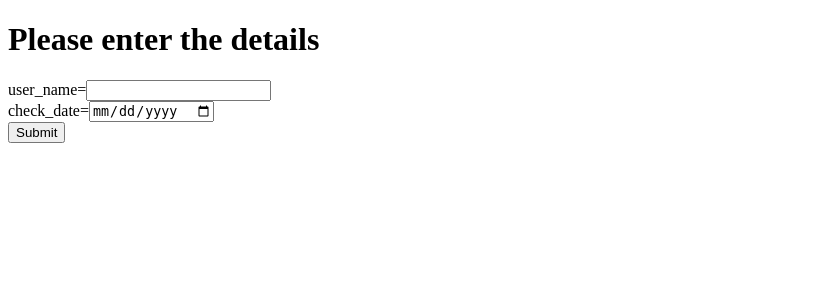
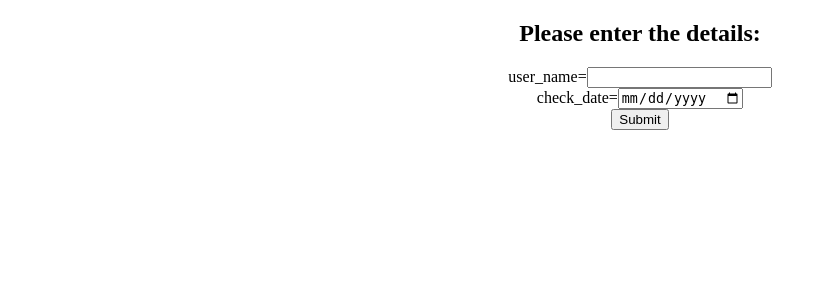
Before and after one commit to Piyushsingh22/fynd-project, a Flask app: page /day in a window 1280 px wide. Shown: the top 300 px of the page, without its empty margins (0-827 px from the left). Run offline with Flask 2, Linux system fonts and the light colour scheme.

Commit message:
updated day.html, home.html

```diff
--- a/templates/day.html
+++ b/templates/day.html
@@ -1,19 +1,26 @@
 <!DOCTYPE html>
 <html lang="en">
+<style>
+    h2{text-align: center;}
+    div{text-align: center;}
+    h3{text-align: center;}
+</style>
 <head>
     <meta charset="UTF-8">
     <title>Daily Attendance</title>
 </head>
 <body>
-    <h1>Please enter the details</h1>
+
     <form action ="/day", method="post">
+        <h2>Please enter the details:</h2>
+        <div>
         user_name=<input type="text", name="user_name"required><br>
         check_date=<input type="date" , name="check_date"required><br>
                    <input type="submit">
-
+        </div>
     </form>
     {%if ans%}
-        <h1>{{ans}}</h1>
+        <h3>{{ans}}</h3>
     {%endif%}
 
 <!--    {% if result1 %}-->
--- a/templates/home.html
+++ b/templates/home.html
@@ -3,6 +3,11 @@
 <head>
     <meta charset="UTF-8">
     <title>Attendance Report</title>
+<style>
+    h1{text-align: center;}
+    h2{text-align: center;}
+    div{text-align: center;}
+</style>
 </head>
 <body>
     <form>
```
Also changed, not shown: 1 other file.
